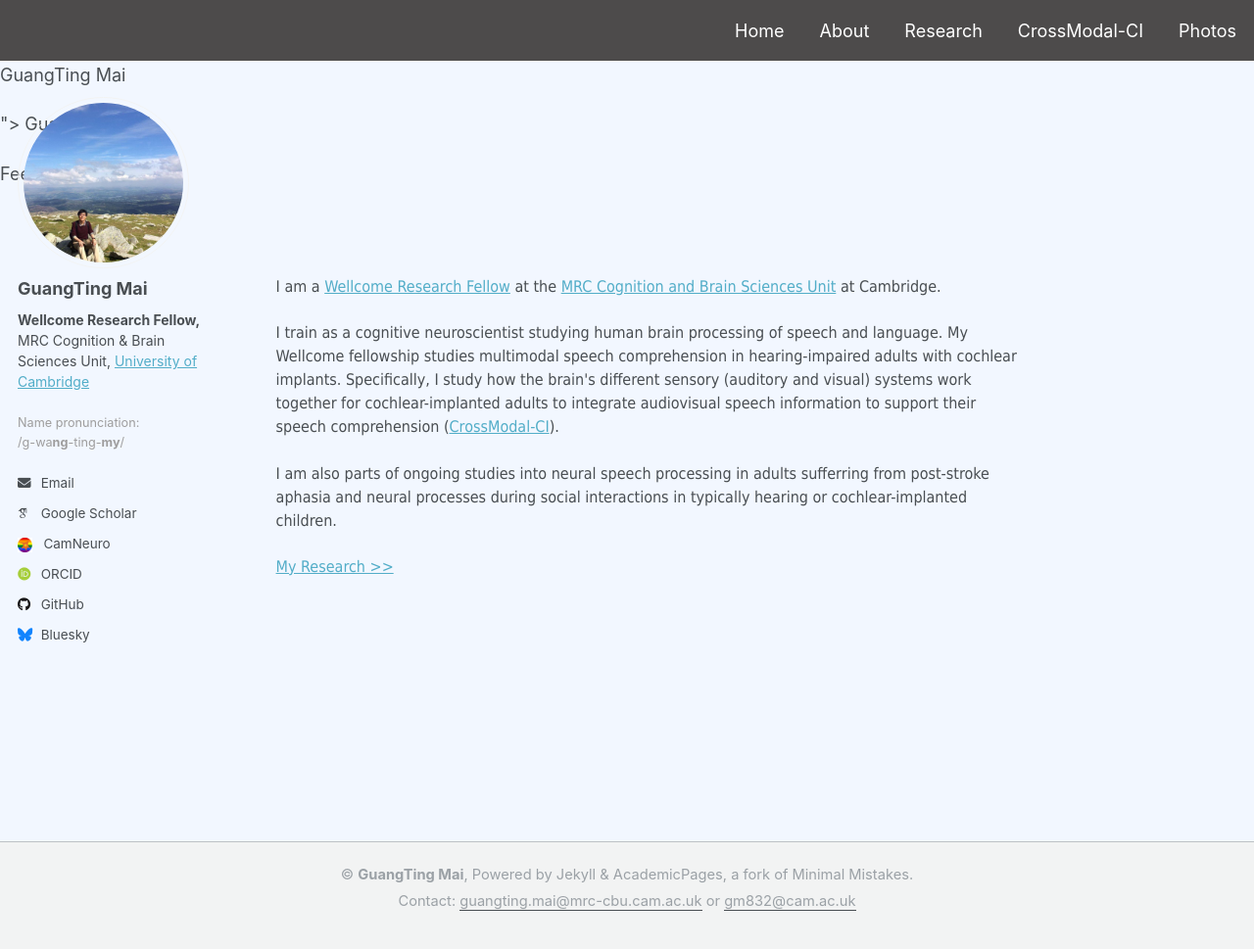
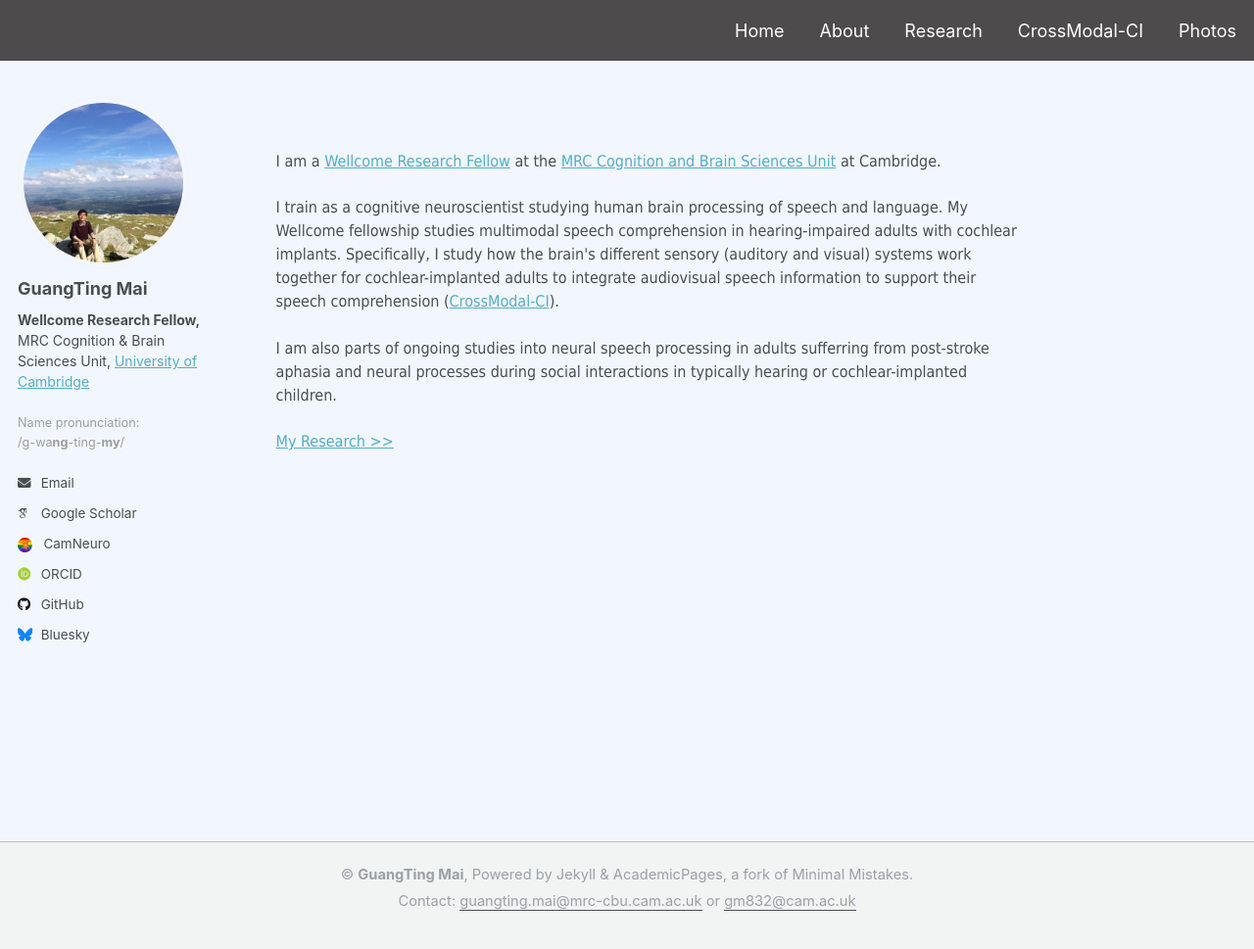
Before and after one commit to guangtingmai/guangtingmai.github.io, a Jekyll site: the page built from _pages/readme.html, in a window 1280 px wide and 973 px high. Shown: the top 969 px of the window at 98% size. Built offline with Jekyll 4.4.1, drawn with Linux system fonts in a browser that asks for light colours; some web fonts are replaced.

Commit message:
Update _config.yml

```diff
--- a/_config.yml
+++ b/_config.yml
@@ -9,7 +9,7 @@
 # Basic Site Settings
 locale                   : "en-UK"
 site_theme               : ""
-title                    : '<p align="center">GuangTing Mai</p>'
+title                    : "GuangTing Mai"
 title_separator          : " "
 name                     : &name "GuangTing Mai"
 description              : &description "personal description"
```
